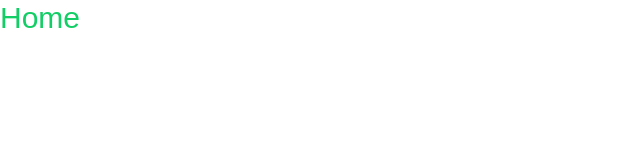
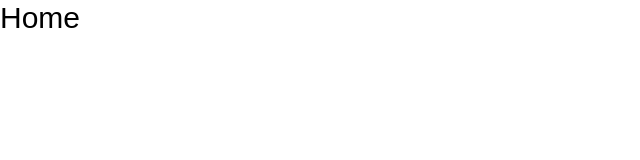
Before and after one commit to FALL24-SWD392/TicketResellPlatform_FE, a React (Vite) app: page / in a window 1280 px wide. Shown: the top 160 px of the page, without its empty margins (0-640 px from the left). Built offline with nearby package versions, Linux system fonts and the light colour scheme; a web font is replaced by a local one.

Commit message:
style(config): tailwindcss color config

```diff
--- a/tailwind.config.js
+++ b/tailwind.config.js
@@ -8,15 +8,66 @@ module.exports = {
   },
   theme: {
     colors: {
-      'blue': '#1fb6ff',
-      'purple': '#7e5bef',
-      'pink': '#ff49db',
-      'orange': '#ff7849',
-      'green': '#13ce66',
-      'yellow': '#ffc82c',
-      'gray-dark': '#273444',
-      'gray': '#8492a6',
-      'gray-light': '#d3dce6',
+      white: {
+        light: '#fefffe', // Light
+        lightHover: '#fefffe', // Light :hover
+        lightActive: '#fdffff', // Light :active
+        normal: '#f7f7f7', // Normal
+        normalHover: '#dee6de', // Normal :hover
+        normalActive: '#c6cccc', // Normal :active
+        dark: '#b9bfb9', // Dark
+        darkHover: '#949994', // Dark :hover
+        darkActive: '#6f736f', // Dark :active
+        darker: '#565956', // Darker
+      },
+      black: {
+        light: '#e8eeef', // Light
+        lightHover: '#dde5e7', // Light :hover
+        lightActive: '#b8cacc', // Light :active
+        normal: '#1a535c', // Normal
+        normalHover: '#174b53', // Normal :hover
+        normalActive: '#15424a', // Normal :active
+        dark: '#143e45', // Dark
+        darkHover: '#103237', // Dark :hover
+        darkActive: '#0c2529', // Dark :active
+        darker: '#091d20', // Darker
+      },
+      green: {
+        light: '#edfaf9', // Light
+        lightHover: '#e4f8f6', // Light :hover
+        lightActive: '#c8f0ed', // Light :active
+        normal: '#4eccd4', // Normal
+        normalHover: '#46b9b0', // Normal :hover
+        normalActive: '#3ea49d', // Normal :active
+        dark: '#3b9a93', // Dark
+        darkHover: '#2f7b76', // Dark :hover
+        darkActive: '#235c58', // Dark :active
+        darker: '#1b4845', // Darker
+      },
+      red: {
+        light: '#FFF0F0', // Light
+        lightHover: '#FFE9E9', // Light :hover
+        lightActive: '#FFD1D1', // Light :active
+        normal: '#FF6B6B', // Normal
+        normalHover: '#E66060', // Normal :hover
+        normalActive: '#CC5656', // Normal :active
+        dark: '#BF5050', // Dark
+        darkHover: '#994040', // Dark :hover
+        darkActive: '#733030', // Dark :active
+        darker: '#592525', // Darker
+      },
+      yellow: {
+        light: '#FFFDF0', // Light
+        lightHover: '#FFFBE9', // Light :hover
+        lightActive: '#FFF7D2', // Light :active
+        normal: '#FFE66D', // Normal
+        normalHover: '#E6CF62', // Normal :hover
+        normalActive: '#CCB857', // Normal :active
+        dark: '#BFAD52', // Dark
+        darkHover: '#998A41', // Dark :hover
+        darkActive: '#736731', // Dark :active
+        darker: '#595126', // Darker
+      },
     },
     fontFamily: {
       sans: ['Graphik', 'sans-serif'],
```
